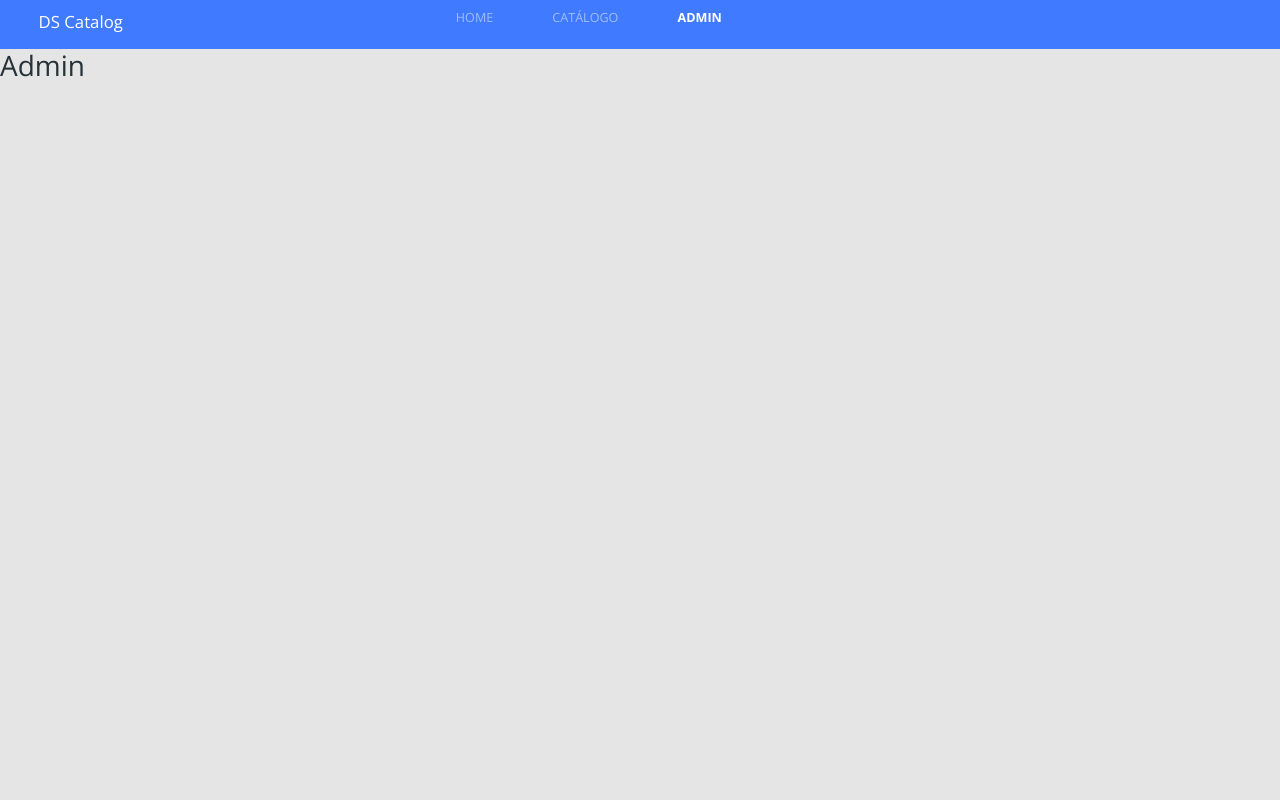
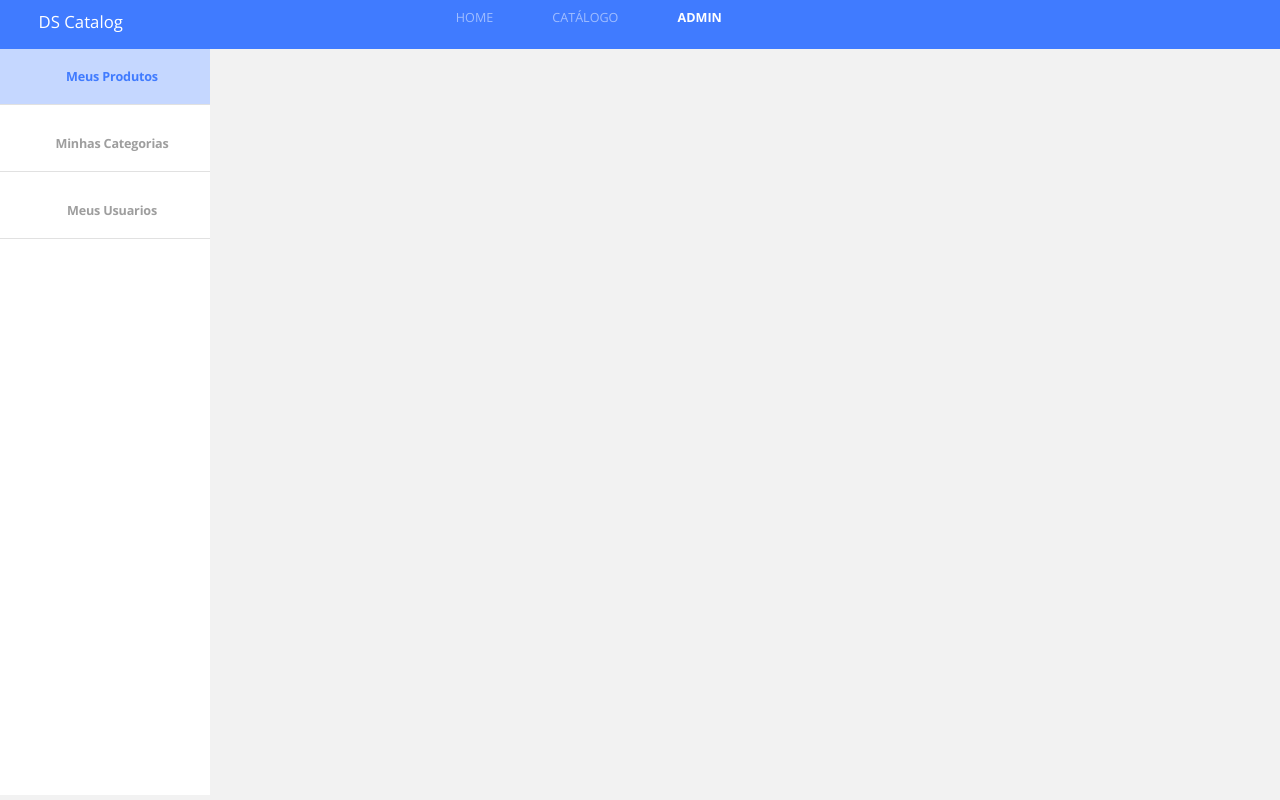
Before and after one commit to GabrielCPDev/dscatalog-bootcamp-devsuperior, a React (Create React App) app in the folder front-web/: page /admin in a window 1280 px wide. Built offline with nearby package versions, Linux system fonts and the light colour scheme.

Commit message:
Add Admin navbar

```diff
--- a/front-web/src/core/assets/styles/custom.scss
+++ b/front-web/src/core/assets/styles/custom.scss
@@ -1,4 +1,4 @@
 $theme-colors: ( "primary": #407BFF);
-$body-bg: #E5E5E5;
+$body-bg: #F2F2F2;
 $body-color: #263238;
 @import '~bootstrap/scss/bootstrap.scss';
--- /dev/null
+++ b/front-web/src/core/components/Pagination/index.tsx
@@ -0,0 +1,48 @@
+import React from 'react';
+import { ReactComponent as ArrowIcon } from 'core/assets/images/arrow.svg';
+import './styles.scss';
+import { generateList } from 'core/utils/list';
+
+
+type Props = {
+    totalPages: number;
+    activePage: number;
+    onChange: (item: number) => void;
+}
+
+const Pagination = ({ totalPages, activePage, onChange }: Props) => {
+    const items = generateList(totalPages);
+    const previousClass = totalPages > 0 && activePage > 0 ? 'page-active' : 'page-inactive';
+    const nextClass = (activePage + 1) < totalPages ? 'page-active' : 'page-inactive';
+
+    return (
+        <div className="pagination-container">
+            <ArrowIcon
+                className={`pagination-previous ${previousClass}`}
+                onClick={() => onChange(activePage - 1)}
+            />
+
+            {
+                items.map(item => (
+                    <div
+                        key={item}
+                        className={`pagination-item ${item === activePage ? 'active' : ''} `}
+                        onClick={() => onChange(item)}
+                    >
+                        {item}
+                    </div>
+                ))
+            }
+
+
+            <ArrowIcon
+                className={`pagination-next ${nextClass}`}
+                onClick={() => onChange(activePage + 1)}
+
+            />
+
+        </div>
+    );
+}
+
+export default Pagination;
--- /dev/null
+++ b/front-web/src/core/components/Pagination/styles.scss
@@ -0,0 +1,46 @@
+.pagination-container {
+    display: flex;
+    justify-content: center;
+    align-items: center;
+    margin-top: 35px;
+}
+
+.pagination-item {
+    width: 40px;
+    height: 40px;
+    background: #E1E1E1;
+    border-radius: 50%;
+    font-weight: bold;
+    font-size: 18px;
+    line-height: 25px;
+    letter-spacing: -0.015em;
+    color: #FFFFFF;
+    display: flex;
+    align-items: center;
+    justify-content: center;
+    cursor: pointer;
+    margin-right: 10px;
+    &.active {
+        background: #407BFF;
+    }
+}
+
+.pagination-previous {
+    transform: rotate(-180deg);
+    margin-right: 25px;
+}
+
+.pagination-next {
+    margin-left: 15px;
+    cursor: pointer;
+}
+
+.page-active {
+    color: #407BFF;
+    cursor: pointer;
+}
+
+.page-inactive {
+    color: #E1E1E1;
+    pointer-events: none;
+}
--- /dev/null
+++ b/front-web/src/pages/Admin/components/Navbar/index.tsx
@@ -0,0 +1,24 @@
+import React from 'react';
+import './styles.scss';
+
+const Navbar = () => (
+    <nav className="admin-nav-container">
+        <ul>
+            <li>
+                <a className="admin-nav-item active" href="link">Meus Produtos</a>
+            </li>
+        </ul>
+        <ul>
+            <li>
+                <a className="admin-nav-item" href="link">Minhas Categorias</a>
+            </li>
+        </ul>
+        <ul>
+            <li>
+                <a className="admin-nav-item" href="link">Meus Usuarios</a>
+            </li>
+        </ul>
+    </nav>
+);
+
+export default Navbar;
--- /dev/null
+++ b/front-web/src/pages/Admin/components/Navbar/styles.scss
@@ -0,0 +1,28 @@
+.admin-nav-container {
+    width: 300px;
+    background-color: #FFFFFF;
+    height: calc(142vh - 70px);
+}
+
+.admin-nav-item {
+    text-decoration: none;
+    height: 80px;
+    display: block;
+    border-bottom: 1px solid #E1E1E1;
+    display: flex;
+    align-items: center;
+    justify-content: center;
+    padding-left: 20px;
+    font-weight: bold;
+    font-size: 18px;
+    line-height: 25px;
+    letter-spacing: -0.015em;
+    color: #9E9E9E;
+    &.active {
+        background: rgba(64, 123, 255, 0.3);
+        color: #407BFF;
+    }
+    &:hover {
+        color: #407BFF;
+    }
+}
--- a/front-web/src/pages/Admin/index.tsx
+++ b/front-web/src/pages/Admin/index.tsx
@@ -1,11 +1,10 @@
 import React from 'react';
+import Navbar from './components/Navbar';
 
 const Adimin = () => (
 
     <div>
-        <h1>
-            Admin
-        </h1>
+        <Navbar />
     </div>
 );
 
--- a/front-web/src/pages/Catalog/index.tsx
+++ b/front-web/src/pages/Catalog/index.tsx
@@ -6,17 +6,19 @@ import './styles.scss';
 import { ProductsResponse } from 'core/types/Product';
 import { makeRequest } from 'core/utils/request';
 import ProductCardLoader from './components/Loaders/ProductCardLoader';
+import Pagination from 'core/components/Pagination';
 
 const Catalog = () => {
 
     const [productsResponse, setProductsResponse] = useState<ProductsResponse>();
     const [isLoading, setIsLoading] = useState(false);
+    const [activePage, setActivePage] = useState(0);
 
 
     useEffect(() => {
 
         const params = {
-            page: 0,
+            page: activePage,
             linesPerPage: 12
         }
 
@@ -26,7 +28,7 @@ const Catalog = () => {
             .finally(() => {
                 setIsLoading(false);
             })
-    }, []);
+    }, [activePage]);
 
     return (
 
@@ -45,6 +47,13 @@ const Catalog = () => {
                     ))
                 )}
             </div>
+            {productsResponse && (
+            <Pagination
+            totalPages={productsResponse.totalPages}
+            activePage={activePage}
+            onChange={page => setActivePage(page)}
+            />
+            )}
         </div>
     );
 }
--- a/front-web/src/pages/Catalog/styles.scss
+++ b/front-web/src/pages/Catalog/styles.scss
@@ -1,7 +1,6 @@
 .catalog-container {
     margin-top: 26px;
-    padding-left: 40px;
-    padding-right: 40px;
+    padding: 0 40px 50px 40px;
 }
 
 .catalog-title {
```
